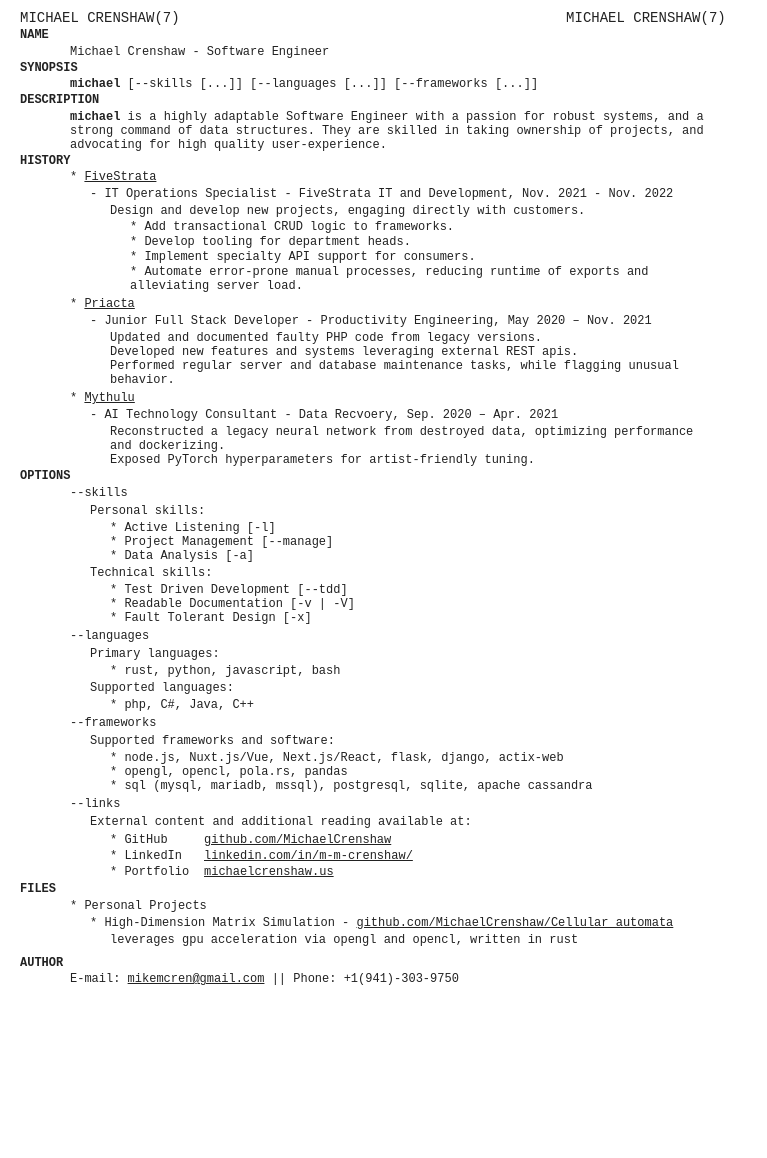
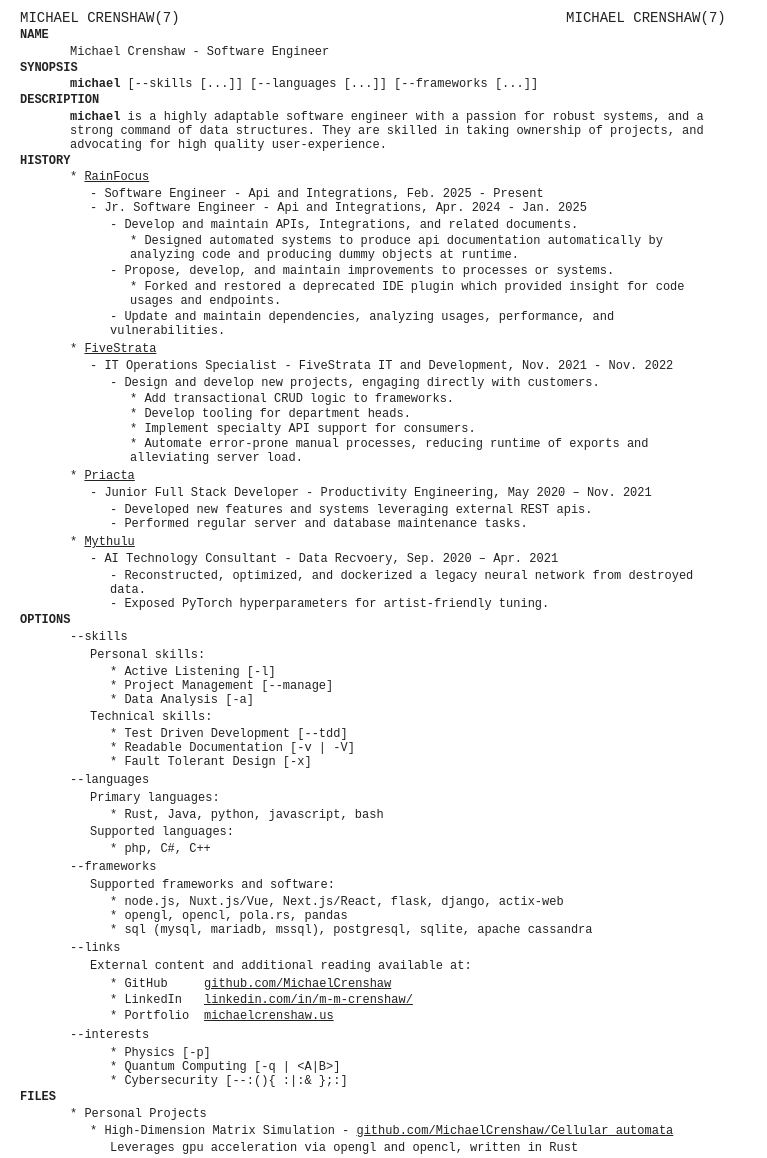
Before and after one commit to MichaelCrenshaw/MichaelCrenshaw.github.io, a plain HTML site: page index.html in a window 1280 px wide. Shown: the top 1158 px of the page, without its empty margins (0-767 px from the left). Before the commit the page ends 990 px from the top, so only its background shows below. Drawn offline with Linux system fonts and the light colour scheme.

Commit message:
Update for 2025

```diff
--- a/index.html
+++ b/index.html
@@ -100,10 +100,33 @@
 
 <h1>DESCRIPTION</h1>
 <p class="subtext">
-    <b>michael</b> is a highly adaptable Software Engineer with a passion for robust systems, and a strong command of data structures.
+    <b>michael</b> is a highly adaptable software engineer with a passion for robust systems, and a strong command of data structures.
     They are skilled in taking ownership of projects, and advocating for high quality user-experience.
 </p>
 <h1>HISTORY</h1>
+<p class="subtext bottomcut">
+    * <a href="https://rainfocus.com/">RainFocus</a>
+</p>
+<p class="doublesubtext">
+    - Software Engineer - Api and Integrations, Feb. 2025 - Present
+    <br>
+    - Jr. Software Engineer - Api and Integrations, Apr. 2024 - Jan. 2025
+</p>
+<p class="triplesubtext">
+   - Develop and maintain APIs, Integrations, and related documents.
+</p>
+<p class="quadsubtext">
+    * Designed automated systems to produce api documentation automatically by analyzing code and producing dummy objects at runtime.
+</p>
+<p class="triplesubtext">
+   - Propose, develop, and maintain improvements to processes or systems.
+</p>
+<p class="quadsubtext">
+    * Forked and restored a deprecated IDE plugin which provided insight for code usages and endpoints.
+</p>
+<p class="triplesubtext">
+    - Update and maintain dependencies, analyzing usages, performance, and vulnerabilities.
+</p>
 <p class="subtext bottomcut">
     * <a href="https://fivestrata.com/">FiveStrata</a>
 </p>
@@ -111,7 +134,7 @@
     - IT Operations Specialist - FiveStrata IT and Development, Nov. 2021 - Nov. 2022
 </p>
 <p class="triplesubtext">
-    Design and develop new projects, engaging directly with customers.
+   - Design and develop new projects, engaging directly with customers.
 </p>
 <p class="quadsubtext">
     * Add transactional CRUD logic to frameworks.
@@ -132,9 +155,8 @@
     - Junior Full Stack Developer - Productivity Engineering, May 2020 – Nov. 2021
 </p>
 <p class="triplesubtext">
-    Updated and documented faulty PHP code from legacy versions.<br>
-    Developed new features and systems leveraging external REST apis.<br>
-    Performed regular server and database maintenance tasks, while flagging unusual behavior.<br>
+   - Developed new features and systems leveraging external REST apis.<br>
+   - Performed regular server and database maintenance tasks.<br>
 </p>
 <p class="subtext bottomcut">
     * <a href="https://mythulu.com/">Mythulu</a>
@@ -143,8 +165,8 @@
     - AI Technology Consultant - Data Recvoery, Sep. 2020 – Apr. 2021
 </p>
 <p class="triplesubtext">
-    Reconstructed a legacy neural network from destroyed data, optimizing performance and dockerizing.<br>
-    Exposed PyTorch hyperparameters for artist-friendly tuning.<br>
+   - Reconstructed, optimized, and dockerized a legacy neural network from destroyed data.<br>
+   - Exposed PyTorch hyperparameters for artist-friendly tuning.<br>
 </p>
 <h1>OPTIONS</h1>
 <p class="subtext">
@@ -173,13 +195,13 @@
     Primary languages:
 </p>
 <p class="triplesubtext">
-    * rust, python, javascript, bash<br>
+    * Rust, Java, python, javascript, bash<br>
 </p>
 <p class="doublesubtext">
     Supported languages:
 </p>
 <p class="triplesubtext">
-    * php, C#, Java, C++<br>
+    * php, C#, C++<br>
 </p>
 <p class="subtext">
     --frameworks
@@ -214,6 +236,14 @@
         <a href="https://michaelcrenshaw.us/">michaelcrenshaw.us</a>
     </div>
 </div>
+<p class="subtext">
+    --interests
+</p>
+<p class="triplesubtext">
+    * Physics [-p]<br>
+    * Quantum Computing [-q | &ltA|B>]<br>
+    * Cybersecurity [--:(){ :|:& };:]<br>
+</p>
 
 <h1>FILES</h1>
 <p class="subtext bottomcut">
@@ -223,7 +253,7 @@
     * High-Dimension Matrix Simulation - <a href="https://github.com/MichaelCrenshaw/Cellular_automata">github.com/MichaelCrenshaw/Cellular_automata</a>
 </p>
 <p class="triplesubtext">
-    leverages gpu acceleration via opengl and opencl, written in rust
+    Leverages gpu acceleration via opengl and opencl, written in Rust
 </p>
 <p></p>
 <h1>AUTHOR</h1>
```
